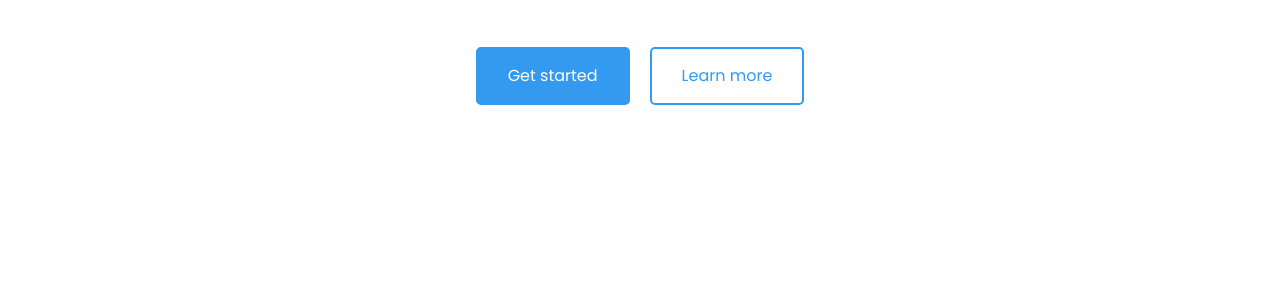
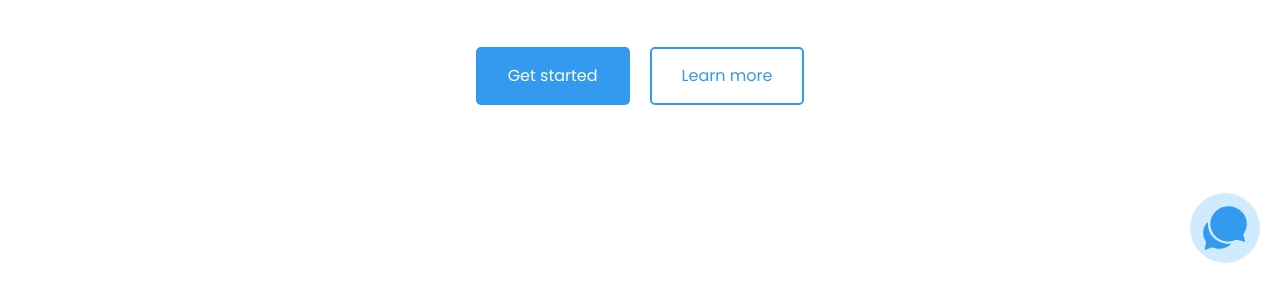
Before and after one commit to Charle-ux/quill, a plain HTML site: page INDEX.HTML in a window 1280 px wide. Shown: the part 517-800 px from the top of the page. Drawn offline with Linux system fonts and the light colour scheme.

Commit message:
updated positioning

```diff
--- a/INDEX.HTML
+++ b/INDEX.HTML
@@ -95,6 +95,9 @@
         </footer>
     </div>
 
+    <div class="chat-icon-container" >
+        <img class="chat-icon" src="IMAGES/chat.svg" alt="chat-icon">
+    </div>
 
 </body>
 </html>
--- a/app.css
+++ b/app.css
@@ -370,3 +370,21 @@ ul{
 .heart-icon{
     color: var(--secondary-Base);
 }
+
+.chat-icon-container{
+    display: flex;
+    background-color: var(--primary-tint);
+    height: 7rem;
+    width: 7rem;
+    justify-content: center;
+    align-items: center;
+    position: fixed;
+    bottom: 2rem;
+    right: 2rem;
+    border-radius: 50%;
+}
+
+.chat-icon{
+    width: 5rem;
+    height: 5rem;
+}
```
Also changed, not shown: IMAGES/chat.svg (added).
